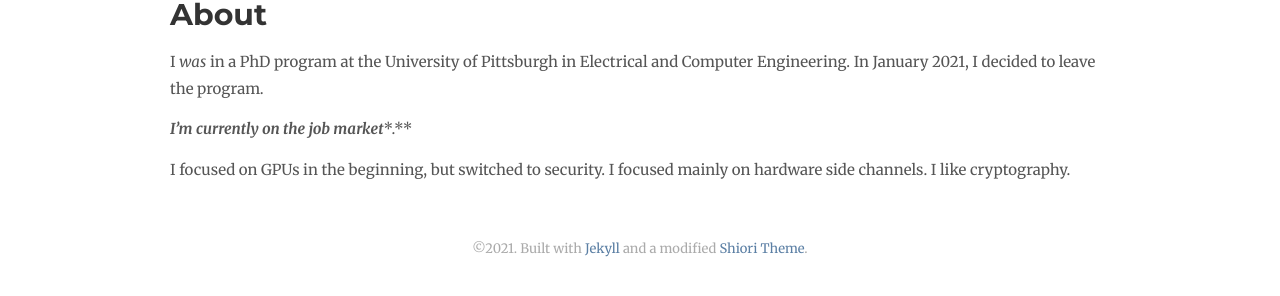
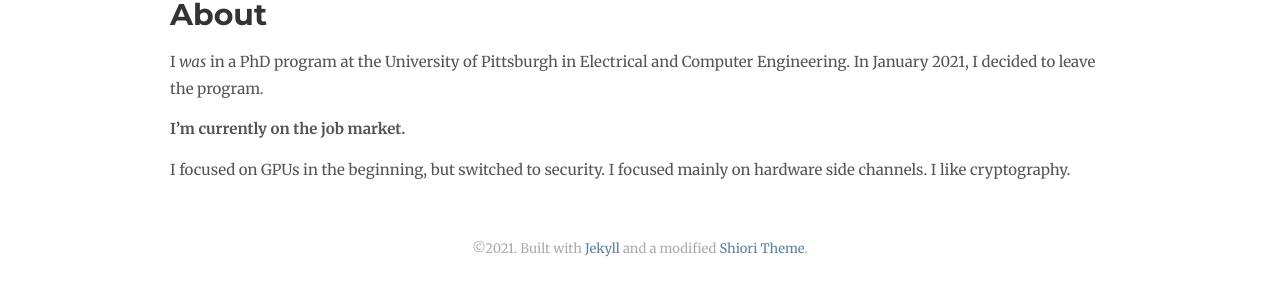
Before and after one commit to andrewzigerelli/andrewzigerelli.github.io, a Jekyll site: the page built from about.md, in a window 1280 px wide. Shown: the part 147-443 px from the top of the page. Built offline with Jekyll 4.4.1, drawn with Linux system fonts in a browser that asks for light colours; nearby versions of some CDN libraries.

Commit message:
nvim sucks at markdown formatting, fixed italics again

```diff
--- a/about.md
+++ b/about.md
@@ -8,7 +8,7 @@ permalink: about/index.html
 I *was* in a PhD program at the University of Pittsburgh in Electrical and
 Computer Engineering. In January 2021, I decided to leave the program.
 
-***I'm currently on the job market****.**
+**I'm currently on the job market.**
 
 I focused on GPUs in the beginning, but switched to security. I focused mainly
 on hardware side channels. I like cryptography.
--- a/javascripts/404.js
+++ b/javascripts/404.js
@@ -3,9 +3,9 @@
  */
 
 var webm = new Array();
-webm[0] = "MAGA.webm";
-webm[1] = "mccain.webm";
-webm[2] = "walama.webm";
+webm[0] = "walama.webm";
+webm[1] = "MAGA.webm";
+webm[2] = "mccain.webm";
 
 var num = Math.floor(Math.random() * webm.length);
 var thewebm = "\/webm/" + webm[num];
```
